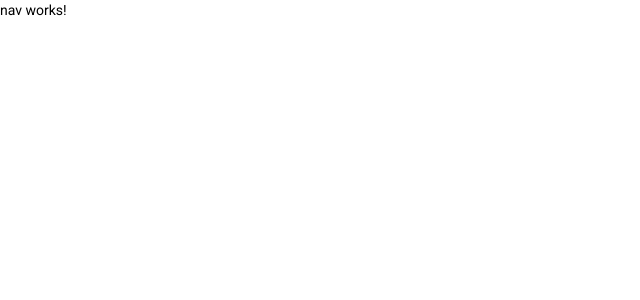
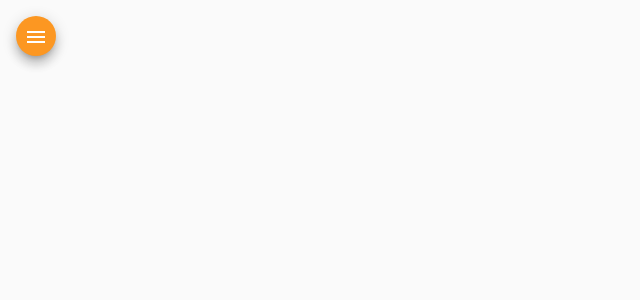
Before and after one commit to JeicksonT1000/Loca-Facil-Novo, an Angular app: page / in a window 1280 px wide. Shown: the top 300 px of the page, without its empty margins (0-640 px from the left). Built offline with nearby package versions, Linux system fonts and the light colour scheme.

Commit message:
html e ccs para conpomente nav

```diff
--- a/src/app/components/nav/nav.component.css
+++ b/src/app/components/nav/nav.component.css
@@ -0,0 +1,30 @@
+.container {
+    height: 100%;
+}
+
+.sidenav {
+    width: 13rem;
+    color: white;
+    background-color: #666666;
+}
+
+img {
+    width: 100%;
+    height: 7rem;
+    margin: .8rem auto 1rem auto;
+
+}
+
+.sidenav a {
+    color: #FC9722;
+}
+
+.sidenav i {
+    margin-right: .6rem;
+}
+
+.menu {
+    margin: 1rem 0 0 1rem;
+    color: white;
+    background: #FC9722;
+}
--- a/src/app/components/nav/nav.component.html
+++ b/src/app/components/nav/nav.component.html
@@ -1 +1,30 @@
-<p>nav works!</p>
+<mat-drawer-container class="container" autosize>
+    <mat-drawer #drawer class="sidenav" mode="side">
+        <img src="assets/img/imagen-nav.svg" alt="Imagem de navegação">
+        <mat-nav-list class="nav-list">
+            <a mat-list-item routerLink="/">
+                <i class="material-icons">home</i>
+                Solicitação
+            </a>
+            <a mat-list-item routerLink="/">
+                <i class="material-icons">fact_check</i>
+                Gerenciamento
+            </a>
+            <a mat-list-item routerLink="/">
+                <i class="material-icons">assignment</i>
+                Gerenciamento
+            </a>
+            <a mat-list-item routerLink="/">
+                <i class="material-icons">logout</i>
+                Sair
+            </a>
+        </mat-nav-list>
+    </mat-drawer>
+
+    <div class="sidenav-content">
+      <button class="menu mat-elevation-z8" (click)="drawer.toggle()" mat-icon-button>
+        <mat-icon>menu</mat-icon>
+      </button>
+    </div>
+
+  </mat-drawer-container>
```
Also changed, not shown: src/assets/img/imagen-nav.svg (added).
